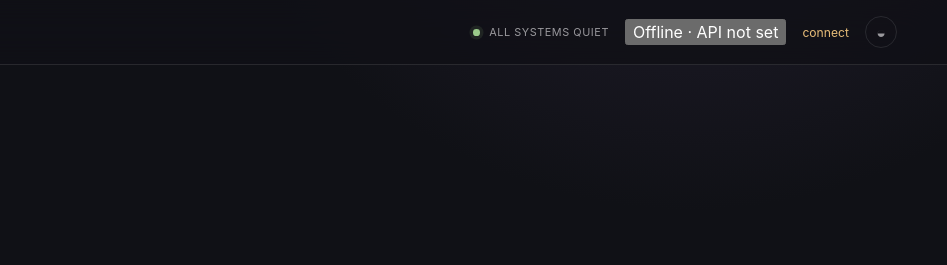
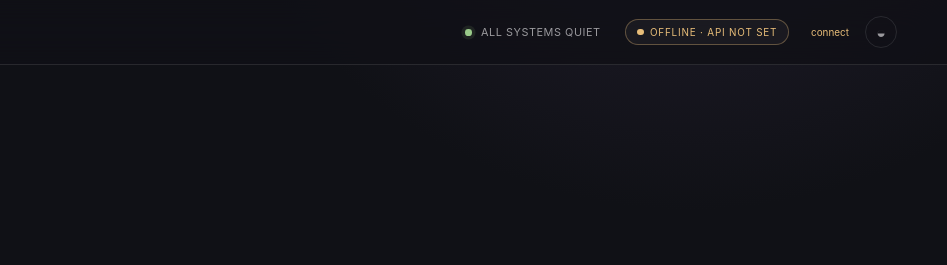
Before and after one commit to M3lcharagu/kyla-os, a plain HTML site: page web/index.html in a window 1280 px wide. Shown: the top 265 px of the page, 333-1280 px from the left. Drawn offline with Linux system fonts and the light colour scheme.

Commit message:
feat(online): link online.css from index.html

```diff
--- a/web/index.html
+++ b/web/index.html
@@ -7,6 +7,7 @@
 <meta name='description' content='KYLA, a cinematic personal AI command center for the Kilimani penthouse.'>
 <title>KYLA / Penthouse Command Center</title>
 <link rel='stylesheet' href='./styles.css'>
+<link rel='stylesheet' href='./online.css'>
 </head>
 <body>
 <div class='app-shell'>
```
